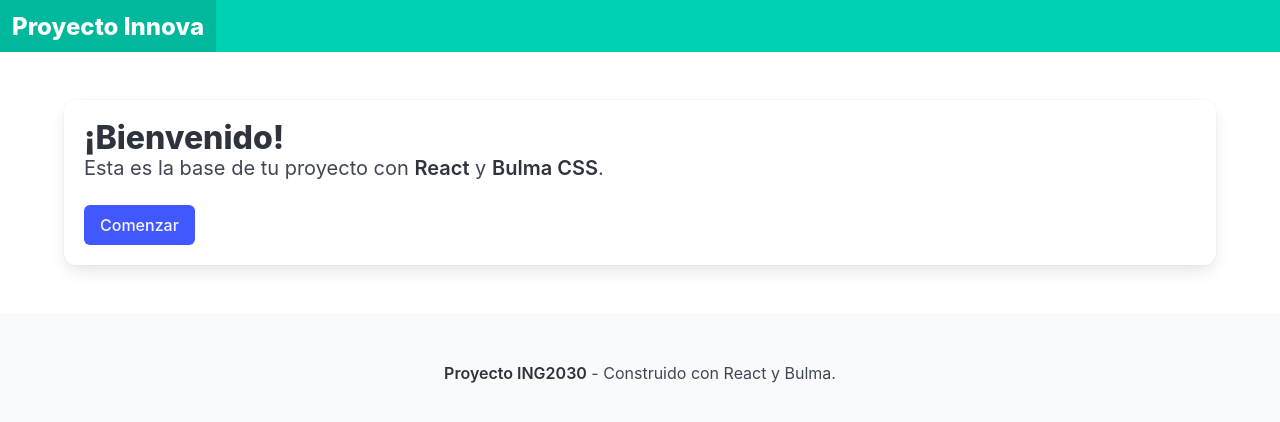
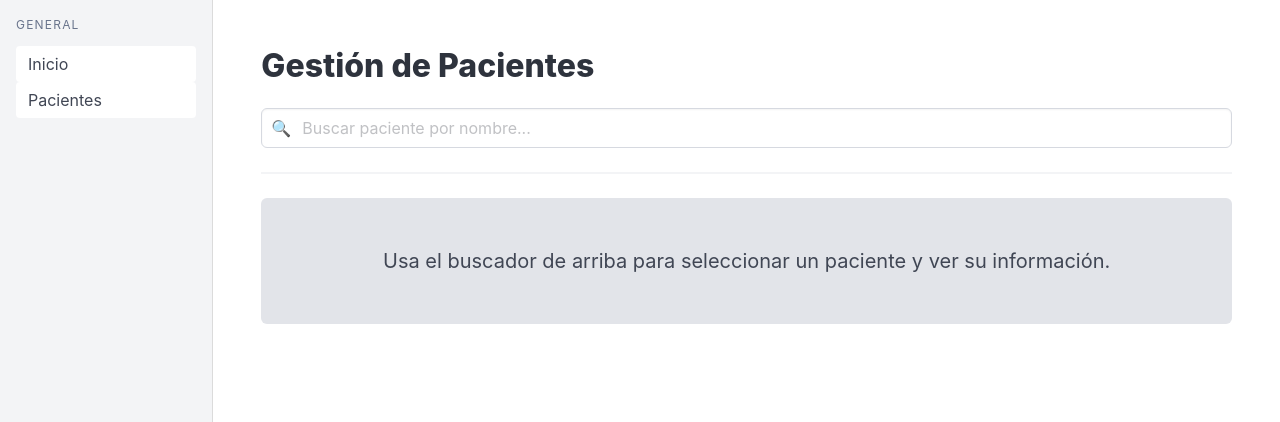
Before and after one commit to maidazuniga/ING2030_solucion_frontend, a React (Vite) app: page /pacientes in a window 1280 px wide. Shown: the top 422 px of the page. Built offline with nearby package versions, Linux system fonts and the light colour scheme.

Commit message:
feat: creación sidebar

```diff
--- a/src/App.jsx
+++ b/src/App.jsx
@@ -1,35 +1,41 @@
+import { BrowserRouter as Router, Routes, Route, useLocation } from "react-router-dom";
+import Sidebar from "./components/Sidebar.jsx";
+import Home from "./pages/Home.jsx";
+import Patients from "./pages/Patients.jsx";
+
+function AppLayout() {
+  const location = useLocation();
+
+  const isAuthPage = location.pathname === "/login" || location.pathname === "/signup";
+
+  return (
+    <div className="columns is-gapless" style={{ minHeight: '100vh' }}>
+
+      {!isAuthPage && (
+        <div className="column is-2">
+          <Sidebar />
+        </div>
+      )}
+
+      <div className="column">
+        <main>
+          <Routes>
+            <Route path="/" element={<Home />} />
+            <Route path="/pacientes" element={<Patients />} />
+          </Routes>
+        </main>
+      </div>
+
+    </div>
+  );
+}
+
 function App() {
   return (
-    <div>
-      <nav className="navbar is-primary" role="navigation" aria-label="main navigation">
-        <div className="navbar-brand">
-          <a className="navbar-item" href="/">
-            <h1 className="title is-4 has-text-white">Proyecto Innova</h1>
-          </a>
-        </div>
-      </nav>
-
-      <section className="section">
-        <div className="container">
-          <div className="box">
-            <h2 className="title">¡Bienvenido!</h2>
-            <p className="subtitle">
-              Esta es la base de tu proyecto con <strong>React</strong> y <strong>Bulma CSS</strong>.
-            </p>
-            <button className="button is-link">Comenzar</button>
-          </div>
-        </div>
-      </section>
-
-      <footer className="footer">
-        <div className="content has-text-centered">
-          <p>
-            <strong>Proyecto ING2030</strong> - Construido con React y Bulma.
-          </p>
-        </div>
-      </footer>
-    </div>
-  )
+    <Router>
+      <AppLayout />
+    </Router>
+  );
 }
 
-export default App
+export default App;
--- /dev/null
+++ b/src/components/Sidebar.jsx
@@ -0,0 +1,19 @@
+import { Link } from "react-router-dom";
+
+const Sidebar = () => {
+  return (
+    <aside className="menu p-4 has-background-light" style={{ height: '100vh', borderRight: '1px solid #dbdbdb' }}>
+      <p className="menu-label">General</p>
+      <ul className="menu-list">
+        <li>
+          <Link to="/">Inicio</Link>
+        </li>
+        <li>
+          <Link to="/pacientes">Pacientes</Link>
+        </li>
+      </ul>
+    </aside>
+  );
+};
+
+export default Sidebar;
--- /dev/null
+++ b/src/data/patients.js
@@ -0,0 +1,6 @@
+export const mockPatients = [
+  { id: 1, name: "Lucas Prieto", age: 7, condition: "Hipertensión", lastVisit: "2023-10-01" },
+  { id: 2, name: "María Fernández", age: 6, condition: "Diabetes Tipo 2", lastVisit: "2023-10-15" },
+  { id: 3, name: "Carlos Soto", age: 6, condition: "Asma", lastVisit: "2023-09-20" },
+  { id: 4, name: "Ana Torrez", age: 9, condition: "Artritis", lastVisit: "2023-11-05" },
+];
--- /dev/null
+++ b/src/pages/Home.jsx
@@ -0,0 +1,8 @@
+export default function Home() {
+  return (
+    <section className="section">
+      <h1 className="title">Panel Principal</h1>
+      <p className="subtitle">Bienvenido al sistema de gestión.</p>
+    </section>
+  );
+}
--- /dev/null
+++ b/src/pages/Patients.jsx
@@ -0,0 +1,96 @@
+import { useState } from "react";
+import { mockPatients } from "../data/patients";
+
+export default function Patients() {
+  const [searchTerm, setSearchTerm] = useState("");
+  const [selectedPatient, setSelectedPatient] = useState(null);
+  const [isDropdownActive, setIsDropdownActive] = useState(false);
+
+  const filteredPatients = mockPatients.filter((p) =>
+    p.name.toLowerCase().includes(searchTerm.toLowerCase())
+  );
+
+  const handleSelectPatient = (patient) => {
+    setSelectedPatient(patient);
+    setSearchTerm(patient.name);
+    setIsDropdownActive(false);
+  };
+
+  return (
+    <section className="section">
+      <h1 className="title">Gestión de Pacientes</h1>
+
+      <div className={`dropdown ${isDropdownActive ? 'is-active' : ''} is-block`}>
+        <div className="dropdown-trigger">
+          <div className="field">
+            <p className="control has-icons-left">
+              <input
+                className="input"
+                type="text"
+                placeholder="Buscar paciente por nombre..."
+                value={searchTerm}
+                onChange={(e) => {
+                  setSearchTerm(e.target.value);
+                  setIsDropdownActive(true);
+                }}
+                onFocus={() => setIsDropdownActive(true)}
+              />
+              <span className="icon is-small is-left">
+                🔍
+              </span>
+            </p>
+          </div>
+        </div>
+
+        {isDropdownActive && searchTerm !== "" && (
+          <div className="dropdown-menu is-block" id="dropdown-menu" role="menu">
+            <div className="dropdown-content">
+              {filteredPatients.length > 0 ? (
+                filteredPatients.map((patient) => (
+                  <button
+                    key={patient.id}
+                    className="dropdown-item button is-white is-fullwidth has-text-left"
+                    onClick={() => handleSelectPatient(patient)}
+                  >
+                    {patient.name}
+                  </button>
+                ))
+              ) : (
+                <div className="dropdown-item">No se encontraron pacientes</div>
+              )}
+            </div>
+          </div>
+        )}
+      </div>
+
+      <hr />
+
+      {selectedPatient ? (
+        <div className="box animate__animated animate__fadeIn">
+          <div className="columns">
+            <div className="column is-one-third">
+              <figure className="image is-128x128" style={{ margin: '0 auto' }}>
+                <img className="is-rounded" src={`https://ui-avatars.com/api/?name=${selectedPatient.name}&background=random`} alt="Avatar" />
+              </figure>
+            </div>
+            <div className="column">
+              <h2 className="title is-4">{selectedPatient.name}</h2>
+              <div className="content">
+                <p><strong>Edad:</strong> {selectedPatient.age} años</p>
+                <p><strong>Condición:</strong> <span className="tag is-info is-light">{selectedPatient.condition}</span></p>
+                <p><strong>Última Visita:</strong> {selectedPatient.lastVisit}</p>
+              </div>
+              <button className="button is-warning is-light" onClick={() => setSelectedPatient(null)}>
+                Limpiar selección
+              </button>
+            </div>
+          </div>
+        </div>
+      ) : (
+        <div className="notification is-light has-text-centered p-6">
+          <p className="is-size-5">Usa el buscador de arriba para seleccionar un paciente y ver su información.</p>
+        </div>
+      )}
+    </section>
+  );
+}
```
